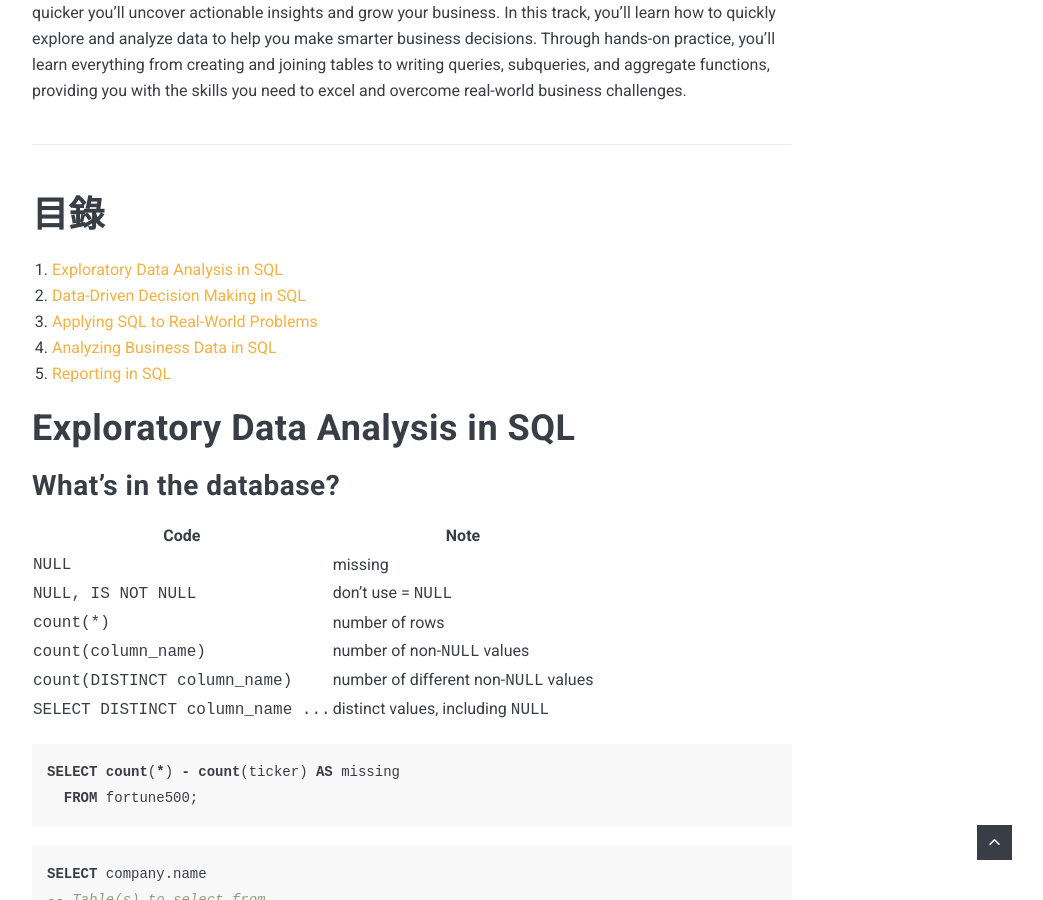
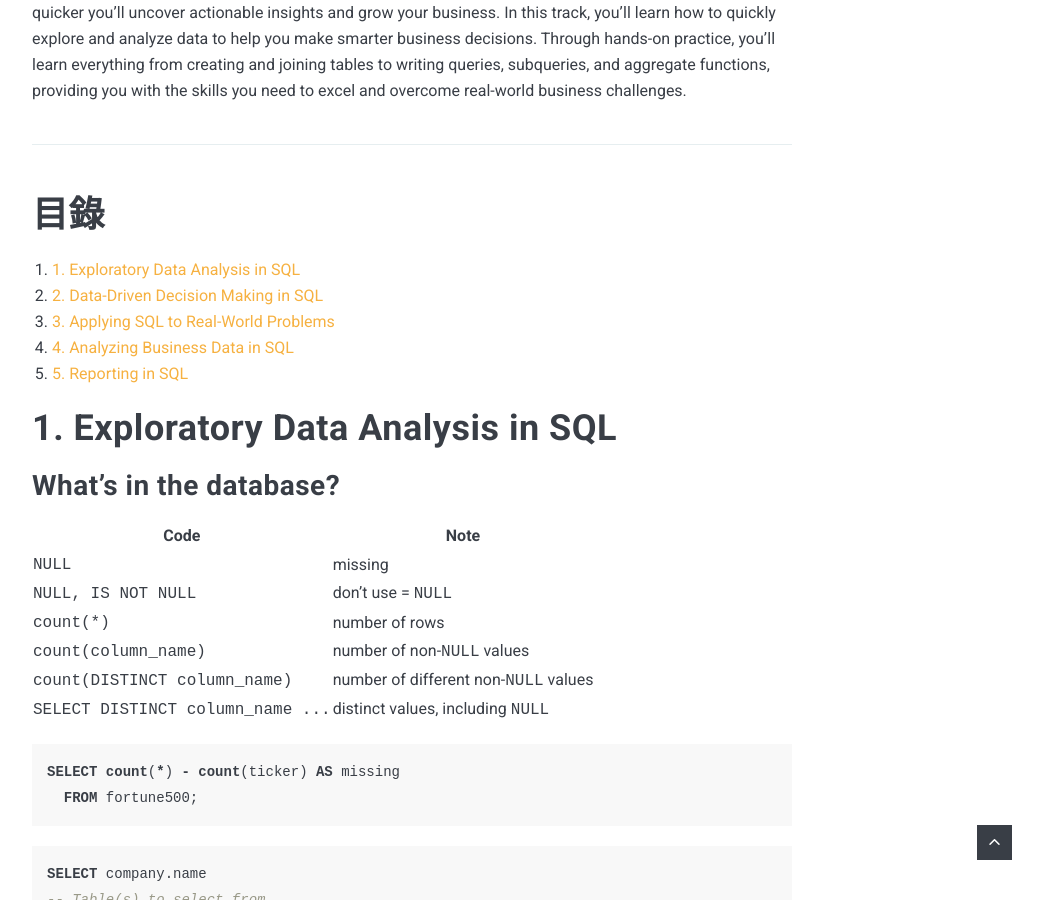
Before and after one commit to poi0905/poi0905.github.io, a Jekyll site: the page built from _posts/2022-11-16-datacamp-SQL-for-Business-Analysts.markdown, in a window 1280 px wide and 900 px high, scrolled down 1175 px. Shown: the whole window, without its empty margins (228-1271 px from the left). Built offline with Jekyll 4.4.1, drawn with Linux system fonts in a browser that asks for light colours; nearby versions of some CDN libraries; comment, search, counter and statistics services are not loaded; some of the changed text lies outside the part shown.

Commit message:
20221116

```diff
--- a/_posts/2022-11-16-datacamp-SQL-for-Business-Analysts.markdown
+++ b/_posts/2022-11-16-datacamp-SQL-for-Business-Analysts.markdown
@@ -13,14 +13,14 @@ Boost your business SQL skills. Whether you’re in marketing, finance, or produ
 
 # 目錄
 
-1. [Exploratory Data Analysis in SQL](#1)
-2. [Data-Driven Decision Making in SQL](#2)
-3. [Applying SQL to Real-World Problems](#3)
-4. [Analyzing Business Data in SQL](#4)
-5. [Reporting in SQL](#5)
+1. [1. Exploratory Data Analysis in SQL](#1)
+2. [2. Data-Driven Decision Making in SQL](#2)
+3. [3. Applying SQL to Real-World Problems](#3)
+4. [4. Analyzing Business Data in SQL](#4)
+5. [5. Reporting in SQL](#5)
 
 <a name="1"/>
-# Exploratory Data Analysis in SQL
+# 1. Exploratory Data Analysis in SQL
 
 ## What's in the database?
 
@@ -220,7 +220,7 @@ SELECT revenues_change::integer, COUNT(revenues_change::integer)
 {% endhighlight %}
 
 <a name="2"/>
-# Data-Driven Decision Making in SQL
+# 2. Data-Driven Decision Making in SQL
 
 ## Introduction to business intelligence for a online movie rental database
 
@@ -307,7 +307,7 @@ SELECT revenues_change::integer, COUNT(revenues_change::integer)
 {% endhighlight %}
 
 <a name="3"/>
-# Applying SQL to Real-World Problems
+# 3. Applying SQL to Real-World Problems
 
 ## Use Real-World SQL
 
@@ -394,7 +394,7 @@ SELECT revenues_change::integer, COUNT(revenues_change::integer)
 {% endhighlight %}
 
 <a name="4"/>
-# Analyzing Business Data in SQL
+# 4. Analyzing Business Data in SQL
 
 ## Revenue, Cost, and Profit
 
@@ -481,7 +481,7 @@ SELECT revenues_change::integer, COUNT(revenues_change::integer)
 {% endhighlight %}
 
 <a name="5"/>
-# Reporting in SQL
+# 5. Reporting in SQL
 
 ## Exploring the Olympics Dataset
 
```
